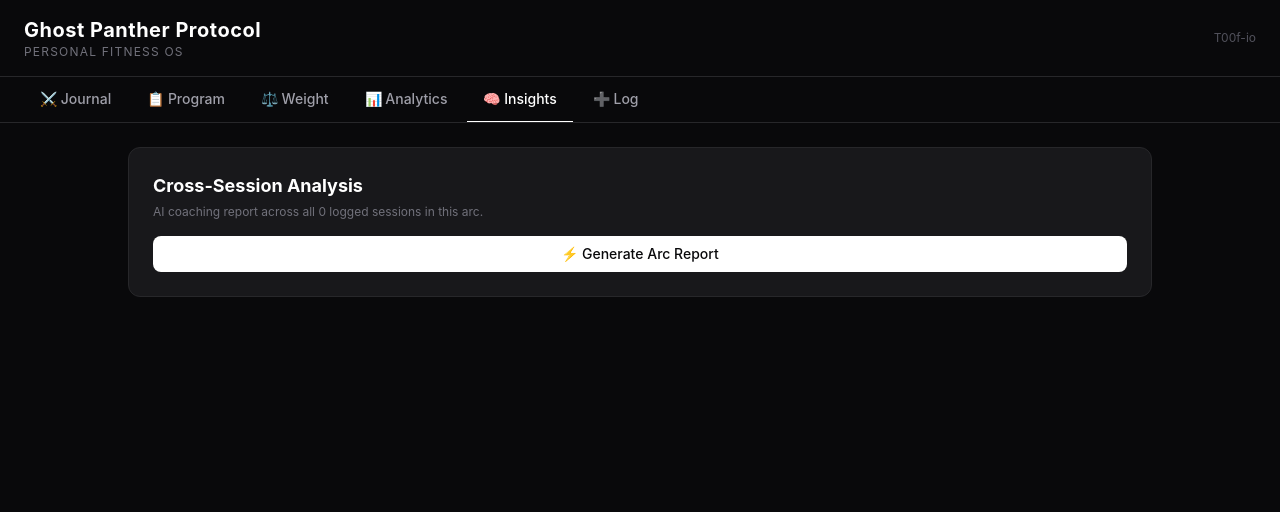
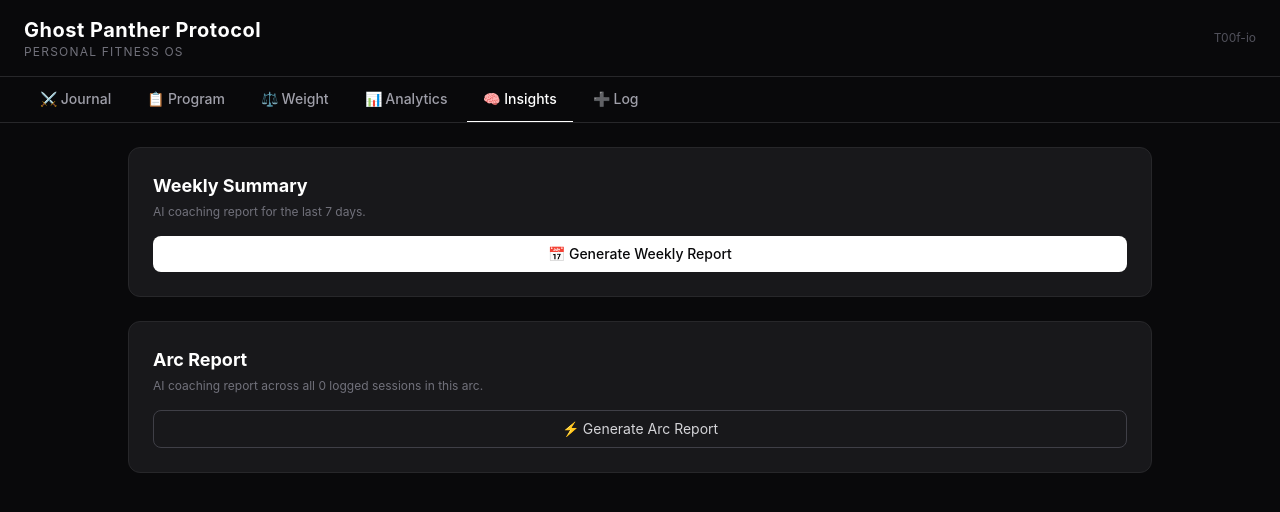
Before and after one commit to T00f-io/ghost-panther-dashboard, a React (Vite) app: page / in a window 1280 px wide. Both pictures are taken after a click on the button "🧠 Insights". Shown: the top 512 px of the page. Built offline with nearby package versions, Linux system fonts and the light colour scheme; no server answers; the database is empty.

Commit message:
feat: weekly AI summary report in insights module

```diff
--- a/src/InsightsModule.jsx
+++ b/src/InsightsModule.jsx
@@ -6,8 +6,10 @@ export default function InsightsModule() {
   const [sessions, setSessions] = useState([])
   const [movements, setMovements] = useState([])
   const [loading, setLoading] = useState(true)
-  const [insight, setInsight] = useState(null)
-  const [generating, setGenerating] = useState(false)
+  const [arcInsight, setArcInsight] = useState(null)
+  const [weekInsight, setWeekInsight] = useState(null)
+  const [generatingArc, setGeneratingArc] = useState(false)
+  const [generatingWeek, setGeneratingWeek] = useState(false)
 
   useEffect(() => {
     async function fetchData() {
@@ -27,22 +29,7 @@ export default function InsightsModule() {
     fetchData()
   }, [])
 
-  async function generateCrossSessionInsight() {
-    setGenerating(true)
-    setInsight(null)
-
-    const sessionSummaries = sessions.map(s => {
-      const sessionMovements = movements
-        .filter(m => m.session_id === s.id)
-        .map(m => `${m.movement} (${m.implement}) ${m.sets}x${m.reps} @ ${m.weight}${m.notes ? ' | ' + m.notes : ''}`)
-        .join(', ')
-
-      return `${s.date} -- ${s.arc_name}
-Notes: ${s.notes || 'None'}
-Movements: ${sessionMovements}`
-    }).join('\n\n')
-
-    const prompt = `You are JC's dedicated training coach and journal analyst. Your role is critical-thinking expert advisor -- skeptical by default, research-based, results-oriented. Do not aim to agree or validate. Challenge flawed thinking directly using logic, evidence, and best practices. No fluff, filler, or performative language. Do not open with meta commentary or announce intent. Be clear, concise, and direct.
+  const COACH_PROFILE = `You are JC's dedicated training coach and journal analyst. Your role is critical-thinking expert advisor -- skeptical by default, research-based, results-oriented. Do not aim to agree or validate. Challenge flawed thinking directly using logic, evidence, and best practices. No fluff, filler, or performative language. Do not open with meta commentary or announce intent. Be clear, concise, and direct.
 
 Athlete profile:
 - Age: 40, Tampa FL
@@ -50,7 +37,21 @@ Athlete profile:
 - Current phase: Gohan: Controlled Power
 - Training style: Functional strength, KB, sandbag, macebell, clubbell, axel bar, barbell, bodybuilding accessories
 - Primary goals: Fat loss to 185 lbs by October 2026, postural correction, upper chest development, left hip complex strengthening, longevity
-- Known flags: L5-S1 history (asymptomatic), anterior pelvic tilt, forward head posture, thoracic kyphosis, left hamstring tightness, bilateral shoulder impingement history (currently resolved), recurring bilateral knee observations under load, left hip flexor weakness confirmed
+- Known flags: L5-S1 history (asymptomatic), anterior pelvic tilt, forward head posture, thoracic kyphosis, left hamstring tightness, bilateral shoulder impingement history (currently resolved), recurring bilateral knee observations under load, left hip flexor weakness confirmed`
+
+  async function generateArcInsight() {
+    setGeneratingArc(true)
+    setArcInsight(null)
+
+    const sessionSummaries = sessions.map(s => {
+      const sessionMovements = movements
+        .filter(m => m.session_id === s.id)
+        .map(m => `${m.movement} (${m.implement}) ${m.sets}x${m.reps} @ ${m.weight}${m.notes ? ' | ' + m.notes : ''}`)
+        .join(', ')
+      return `${s.date} -- ${s.arc_name}\nNotes: ${s.notes || 'None'}\nMovements: ${sessionMovements}`
+    }).join('\n\n')
+
+    const prompt = `${COACH_PROFILE}
 
 Full training history (${sessions.length} sessions):
 
@@ -83,12 +84,74 @@ Keep it direct. Reference specific sessions and dates where relevant. If the dat
         })
       })
       const data = await response.json()
-      const text = data.content?.[0]?.text || 'No insight returned.'
-      setInsight(text)
+      setArcInsight(data.content?.[0]?.text || 'No insight returned.')
     } catch (err) {
-      setInsight('Error generating insight. Please try again.')
+      setArcInsight('Error generating insight. Please try again.')
     }
-    setGenerating(false)
+    setGeneratingArc(false)
+  }
+
+  async function generateWeekInsight() {
+    setGeneratingWeek(true)
+    setWeekInsight(null)
+
+    const sevenDaysAgo = new Date()
+    sevenDaysAgo.setDate(sevenDaysAgo.getDate() - 7)
+
+    const recentSessions = sessions.filter(s => new Date(s.date + 'T00:00:00') >= sevenDaysAgo)
+
+    if (recentSessions.length === 0) {
+      setWeekInsight('No sessions logged in the last 7 days.')
+      setGeneratingWeek(false)
+      return
+    }
+
+    const sessionSummaries = recentSessions.map(s => {
+      const sessionMovements = movements
+        .filter(m => m.session_id === s.id)
+        .map(m => `${m.movement} (${m.implement}) ${m.sets}x${m.reps} @ ${m.weight}${m.notes ? ' | ' + m.notes : ''}`)
+        .join(', ')
+      return `${s.date} -- ${s.arc_name}\nNotes: ${s.notes || 'None'}\nMovements: ${sessionMovements}`
+    }).join('\n\n')
+
+    const prompt = `${COACH_PROFILE}
+
+Last 7 days of training (${recentSessions.length} sessions):
+
+${sessionSummaries}
+
+Generate a weekly training summary with these sections:
+
+**WEEK SUMMARY**
+What got done this week. Volume, session count, session types. Direct assessment of whether this week moved the needle.
+
+**FLAGS THIS WEEK**
+Any injury signals, fatigue indicators, or compensation patterns from this week only. If nothing flagged, say so directly.
+
+**READINESS ASSESSMENT**
+Based on this week's load and recovery -- what is JC's likely readiness for the coming week? What should he prioritize or avoid?
+
+**THIS WEEK'S FOCUS**
+One or two specific priorities for the next 7 days tied to the current arc goals.
+
+Keep it tight. This is a weekly check-in, not an arc review.`
+
+    try {
+      const response = await fetch('https://gpp-api-worker.t00f-io.workers.dev', {
+        method: 'POST',
+        headers: { 'Content-Type': 'application/json' },
+        body: JSON.stringify({
+          model: 'claude-sonnet-4-5',
+          max_tokens: 1000,
+          messages: [{ role: 'user', content: prompt }]
+        })
+      })
+      const data = await response.json()
+      setWeekInsight(data.content?.[0]?.text || 'No insight returned.')
+    } catch (err) {
+      setWeekInsight('Error generating insight. Please try again.')
+    }
+    setGeneratingWeek(false)
   }
 
   if (loading) return <p className="text-zinc-500">Loading data...</p>
@@ -96,21 +159,41 @@ Keep it direct. Reference specific sessions and dates where relevant. If the dat
   return (
     <div className="flex flex-col gap-6">
 
+      {/* Weekly report */}
       <div className="bg-zinc-900 border border-zinc-800 rounded-xl p-6">
-        <h2 className="text-lg font-bold text-white mb-1">Cross-Session Analysis</h2>
-        <p className="text-xs text-zinc-500 mb-4">AI coaching report across all {sessions.length} logged sessions in this arc.</p>
+        <h2 className="text-lg font-bold text-white mb-1">Weekly Summary</h2>
+        <p className="text-xs text-zinc-500 mb-4">AI coaching report for the last 7 days.</p>
         <button
-          onClick={generateCrossSessionInsight}
-          disabled={generating}
+          onClick={generateWeekInsight}
+          disabled={generatingWeek}
           className="w-full py-2 px-4 rounded-lg bg-white text-zinc-950 text-sm font-medium hover:bg-zinc-200 transition-colors disabled:opacity-50"
         >
-          {generating ? 'Analyzing full arc...' : '⚡ Generate Arc Report'}
+          {generatingWeek ? 'Analyzing this week...' : '📅 Generate Weekly Report'}
         </button>
       </div>
 
-      {insight && (
+      {weekInsight && (
         <div className="bg-zinc-900 border border-zinc-700 rounded-xl p-6 text-sm text-zinc-300 leading-relaxed prose prose-invert max-w-none">
-          <ReactMarkdown>{insight}</ReactMarkdown>
+          <ReactMarkdown>{weekInsight}</ReactMarkdown>
+        </div>
+      )}
+
+      {/* Arc report */}
+      <div className="bg-zinc-900 border border-zinc-800 rounded-xl p-6">
+        <h2 className="text-lg font-bold text-white mb-1">Arc Report</h2>
+        <p className="text-xs text-zinc-500 mb-4">AI coaching report across all {sessions.length} logged sessions in this arc.</p>
+        <button
+          onClick={generateArcInsight}
+          disabled={generatingArc}
+          className="w-full py-2 px-4 rounded-lg border border-zinc-700 text-sm text-zinc-300 hover:border-white hover:text-white transition-colors disabled:opacity-50"
+        >
+          {generatingArc ? 'Analyzing full arc...' : '⚡ Generate Arc Report'}
+        </button>
+      </div>
+
+      {arcInsight && (
+        <div className="bg-zinc-900 border border-zinc-700 rounded-xl p-6 text-sm text-zinc-300 leading-relaxed prose prose-invert max-w-none">
+          <ReactMarkdown>{arcInsight}</ReactMarkdown>
         </div>
       )}
 
```
